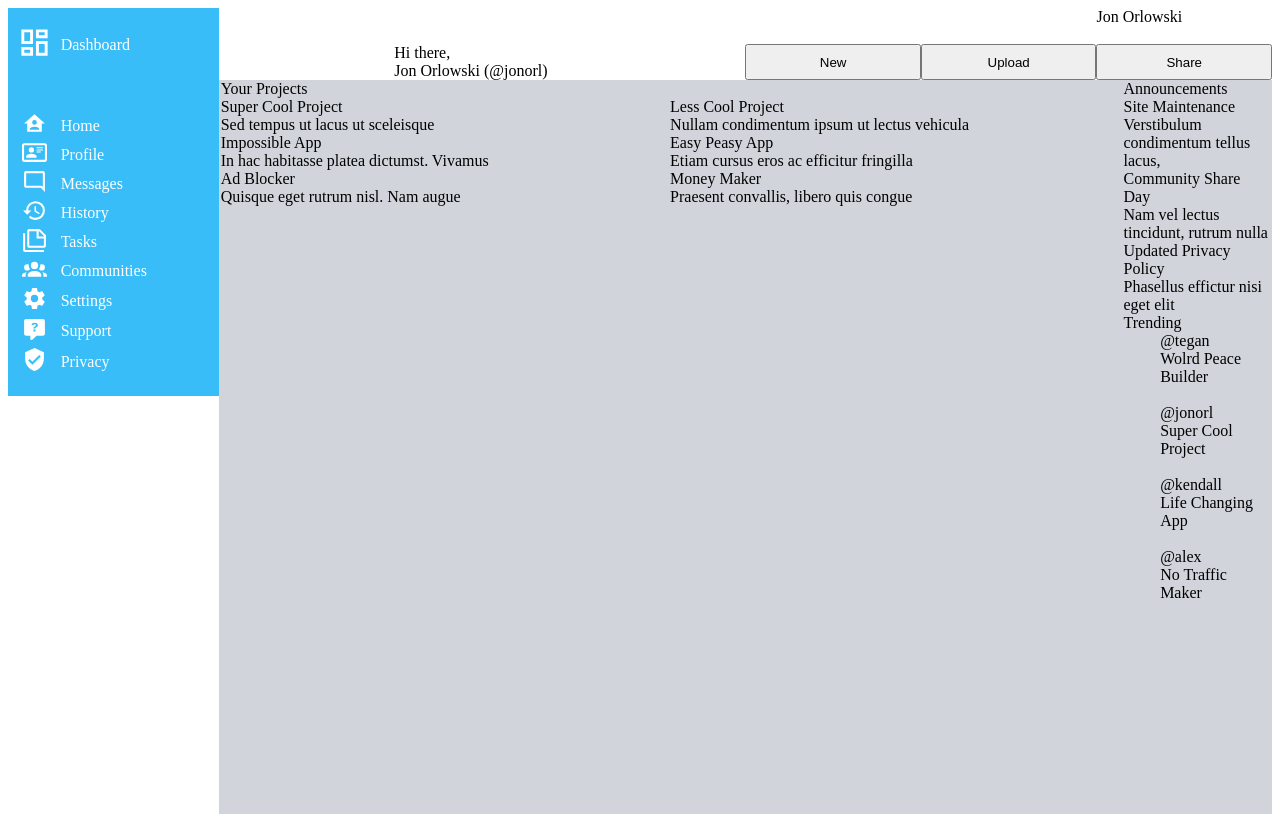
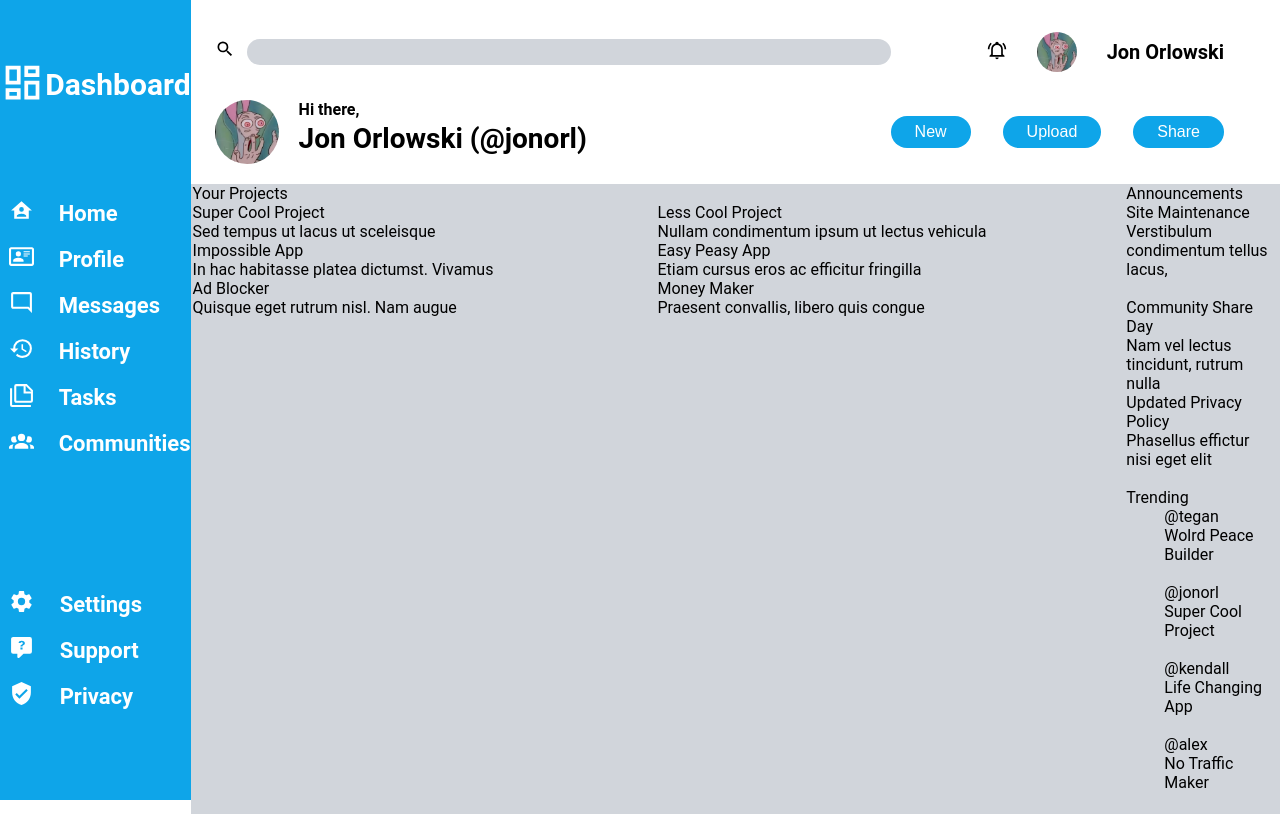
Before and after one commit to jonorl/admin-dashboard, a plain HTML site: page index.html in a window 1280 px wide. Shown: the top 814 px of the page. Drawn offline with Linux system fonts and the light colour scheme; a web font is replaced by a local one.

Commit message:
Header done

```diff
--- a/index.html
+++ b/index.html
@@ -10,27 +10,38 @@
     <div class="container">
 
         <div class="header-container">
-            <div class="magnifying-glass-icon"></div>
-            <div class="searchBar"></div>
-            <div class="alert-icon"></div>
-            <div class="user-profile"></div>
+
+            <div class="header-top-left">
+                <div class="magnifying-glass-icon"><svg xmlns="http://www.w3.org/2000/svg" viewBox="0 0 24 24" width="20" height="20"><path d="M9.5,3A6.5,6.5 0 0,1 16,9.5C16,11.11 15.41,12.59 14.44,13.73L14.71,14H15.5L20.5,19L19,20.5L14,15.5V14.71L13.73,14.44C12.59,15.41 11.11,16 9.5,16A6.5,6.5 0 0,1 3,9.5A6.5,6.5 0 0,1 9.5,3M9.5,5C7,5 5,7 5,9.5C5,12 7,14 9.5,14C12,14 14,12 14,9.5C14,7 12,5 9.5,5Z" /></svg></div>
+                <div class="searchBar"><input type="text"></div>
+            </div>
+
+            <div class="header-top-right">
+                <div class="alert-icon"><svg xmlns="http://www.w3.org/2000/svg" viewBox="0 0 24 24" width="20" height="20"><path d="M10,21H14A2,2 0 0,1 12,23A2,2 0 0,1 10,21M21,19V20H3V19L5,17V11C5,7.9 7.03,5.17 10,4.29C10,4.19 10,4.1 10,4A2,2 0 0,1 12,2A2,2 0 0,1 14,4C14,4.1 14,4.19 14,4.29C16.97,5.17 19,7.9 19,11V17L21,19M17,11A5,5 0 0,0 12,6A5,5 0 0,0 7,11V18H17V11M19.75,3.19L18.33,4.61C20.04,6.3 21,8.6 21,11H23C23,8.07 21.84,5.25 19.75,3.19M1,11H3C3,8.6 3.96,6.3 5.67,4.61L4.25,3.19C2.16,5.25 1,8.07 1,11Z" /></svg></div>
+                <img class="user-profile" src="static/icons/942205_1.jpg" alt="Ren image">
                 <div class="profile-name">Jon Orlowski</div>
-            <div class="user-icon"></div>
+            </div>
 
+            <div class="header-bottom-left">
+                <img class="user-icon" src="static/icons/942205_1.jpg" alt="Ren image">
                 <div class="userSalutationContainer">
                     <div class="topMessage">Hi there,</div>
                     <div class="username">Jon Orlowski (@jonorl)</div>
                 </div>
+            </div>
 
+            <div class="header-bottom-right">
                 <button class="new-button">New</button>
                 <button class="upload-button">Upload</button>
                 <button class="share-button">Share</button>
             </div>
 
+        </div>
+
         <div class="sidebar-container">
 
             <div class="logoContainer">
-                <div class="logo"><svg xmlns="http://www.w3.org/2000/svg" viewBox="0 0 24 24" width="35" height="35">
+                <div class="logo"><svg xmlns="http://www.w3.org/2000/svg" viewBox="0 0 24 24" width="45" height="45">
                     <path d="M19,5V7H15V5H19M9,5V11H5V5H9M19,13V19H15V13H19M9,17V19H5V17H9M21,3H13V9H21V3M11,3H3V13H11V3M21,11H13V21H21V11M11,15H3V21H11V15Z" fill="white" /></svg>
                 </div>
                 <div class="dashboard">Dashboard</div>
--- a/style.css
+++ b/style.css
@@ -1,3 +1,18 @@
+@font-face {
+    font-family: 'Roboto';
+    src: url('Roboto-ThinItalic-webfont.eot');
+    src: url('Roboto-ThinItalic-webfont.eot?#iefix') format('embedded-opentype'),
+         url('Roboto-ThinItalic-webfont.woff') format('woff'),
+         url('Roboto-ThinItalic-webfont.ttf') format('truetype'),
+         url('Roboto-ThinItalic-webfont.svg#RobotoThinItalic') format('svg'); (under the Apache Software License).
+    font-weight: 200;
+}
+
+body {
+    font-family: roboto, 'Times New Roman', Times, serif;
+    margin: 0;
+}
+
 .container {
     display: grid;
     grid-template-columns: 1fr 5fr;
@@ -5,10 +20,112 @@
 }
 
 .header-container {
+    padding-top: 1.5vh;
+    padding-bottom: 1.5vh;
+    padding-left: 3vh;
+    padding-right: 3vh;
     grid-column: 1 span 2;
     display: grid;
-    grid-template-columns: 1fr 2fr 1fr 1fr 1fr;
+    grid-template-columns: 1fr 1fr;
     grid-template-rows: 1fr 1fr;
+    height: 20vh;
+}
+
+.header-top-left {
+    grid-auto-flow: column;
+    display: grid;
+    gap: 12px;
+    justify-self: left;
+    align-self: center;
+}
+
+input {
+    width: 80vh;
+    height: 3vh;
+    background-color: #d1d5db;
+    border: 0;
+    border-radius: 25px;
+}
+
+.header-top-right {
+    grid-auto-flow: column;
+    display: flex;
+    gap: 30px;
+    align-self: center;
+    justify-self: right ;
+    padding-right: 4vh;
+}
+
+.alert-icon {
+    align-self: center;
+    justify-self: right ;
+}
+
+.user-profile {
+    align-self: center;
+    justify-self: right;
+}
+
+.profile-name {
+    align-self: center;
+    justify-self: center;
+    font-size: 20px;
+    font-weight: 600;
+}
+
+.header-bottom-left {
+    grid-auto-flow: column;
+    display: grid;
+    gap: 20px;
+    align-self: center;
+    justify-self: left ;
+}
+
+.topMessage {
+    font-size: 16px;
+    font-weight: 600;
+}
+
+.username {
+    font-size: 28px;
+    font-weight: 600;
+    padding-top: 3px;
+}
+
+.header-bottom-right {
+    grid-auto-flow: column;
+    display: grid;
+    gap: 4vh;
+    align-self: center;
+    justify-self: right ;
+    padding-right: 4vh;
+}
+
+button {
+    background-color: #0ea5e9;
+    color: white;
+    border-radius: 25px;
+    border: 0;
+    height: 4vh;
+    width: fit-content;
+    padding-left: 3vh;
+    padding-right: 3vh;
+    align-self: center;
+    justify-self: center ;
+    font-size: 16px;
+    font-weight: 500;
+}
+
+.user-profile {
+    height: 5vh;
+    width: auto;
+    border-radius: 25px;
+}
+
+.user-icon {
+    height: 8vh;
+    width: auto;
+    border-radius: 35px;
 }
 
 .sidebar-container {
@@ -16,9 +133,10 @@
     grid-template-columns: 1fr;
     display:grid;
     grid-template-rows: 0.4fr 1fr 0.5fr;
-    height:min-content;
-    background-color: #38bdf8;
+    height: 100vh;
+    background-color: #0ea5e9;
     color: white;
+
 }
 
 .logoContainer {
@@ -38,6 +156,8 @@
     grid-column: 2 / 3;
     align-self: center;
     justify-self: left;
+    font-size: 30px;
+    font-weight: 600;
 }
 
 .topSidebar {
@@ -46,7 +166,10 @@
     display: grid;
     grid-template-columns: 1fr 3fr;
     padding-top: 30px;
-    align-self: center;
+    align-self: self-start;
+    font-size: 22px;
+    font-weight: 600;
+    gap: 16px;
 }
 
 .topSidebar > div[class$="-icon"] {
@@ -65,6 +188,10 @@
     grid-row: 3;
     grid-column: 1 / 3;
     display: grid;
+    align-self: self-start;
+    gap: 16px;
+    font-size: 22px;
+    font-weight: 600;
     grid-template-columns: 1fr 3fr;
 }
 
@@ -85,7 +212,8 @@
     display: grid;
     grid-template-columns: 6fr 1fr;
     grid-template-rows: 1fr;
-    background-color: #d1d5db
+    background-color: #d1d5db;
+    height: 80vh;
 }
 
 .projectCardsContainer {
```
Also changed, not shown: ren.jpg (added), static/icons/942205_1.jpg (renamed from static/icons/942205_1.png), static/icons/Powdered_Toast_Man1.webp (added), static/icons/Stimpy.png (added), static/icons/horse.jpg (added), static/icons/ren.jpg (added), static/ren.jpg (added). Lines whose indentation alone changed are shown as unchanged.
